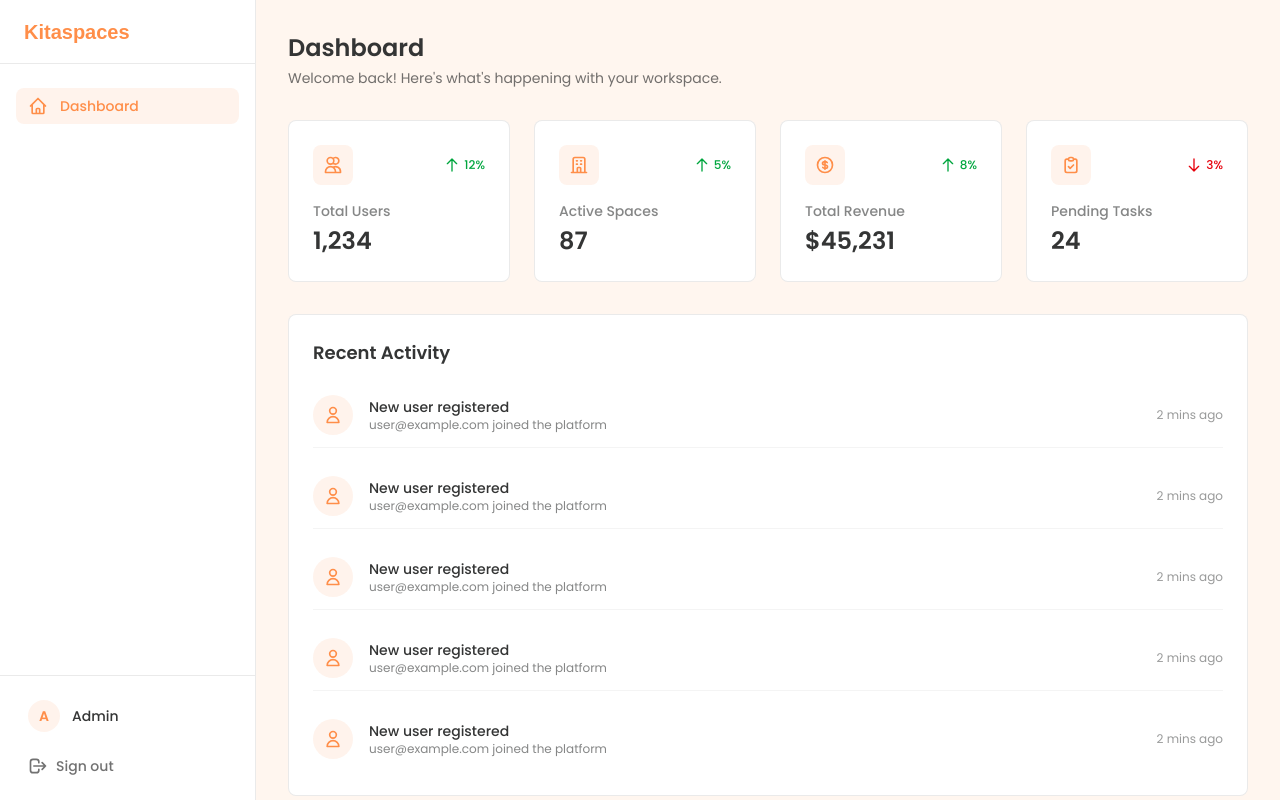
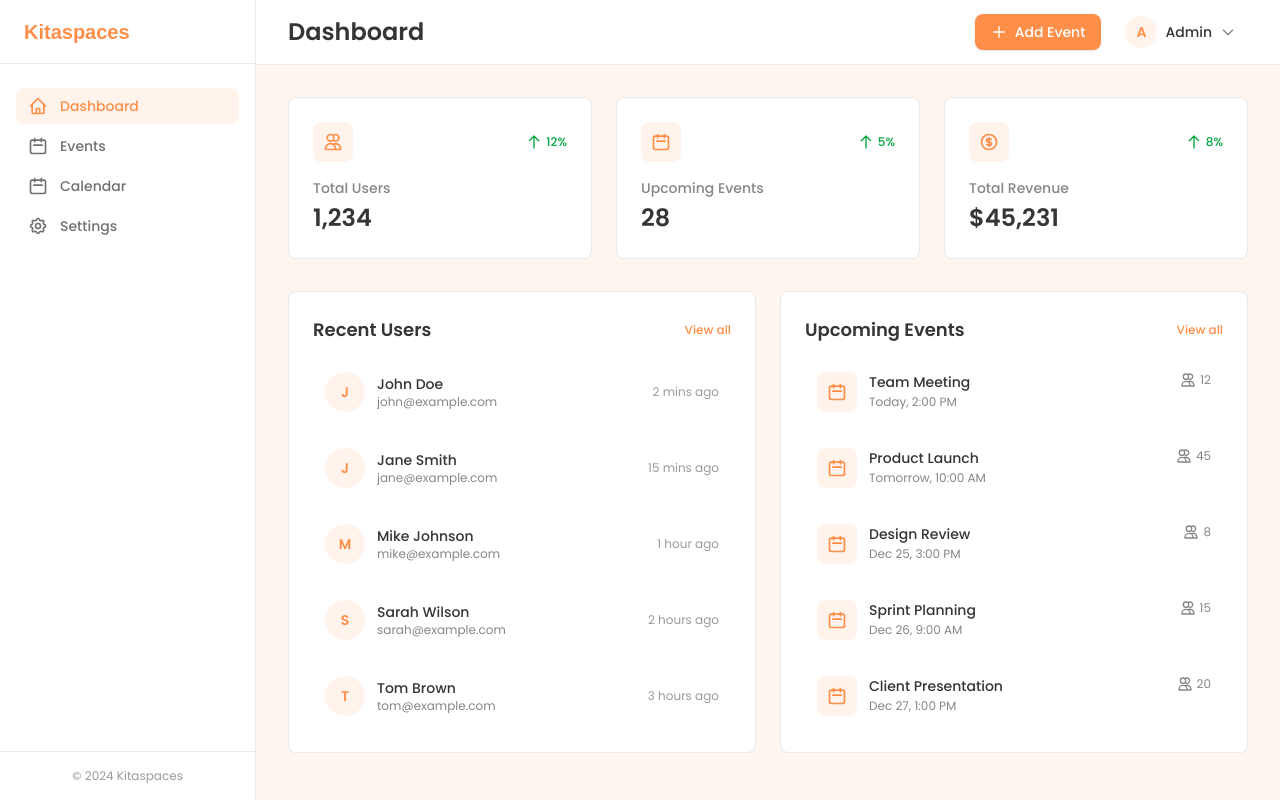
Before and after one commit to brentjude/kitaspaces-app, a Next.js app: page /admin in a window 1280 px wide. Built offline with nearby package versions, Linux system fonts and the light colour scheme; no server answers; a web font is replaced by a local one.

Commit message:
Update admin dashboard

```diff
--- a/src/app/(admin)/admin/page.tsx
+++ b/src/app/(admin)/admin/page.tsx
@@ -1,5 +1,3 @@
-// Purpose: Main admin dashboard page
-// Features: Overview stats, recent activity, quick actions
 import AdminHeader from "@/app/(admin)/components/AdminHeader";
 import AdminStatsCard from "@/app/(admin)/components/AdminStatsCard";
 
@@ -12,7 +10,7 @@ export default function AdminDashboard() {
       />
 
       {/* Stats Grid */}
-      <div className="grid grid-cols-1 md:grid-cols-2 lg:grid-cols-4 gap-6 mb-8">
+      <div className="grid grid-cols-1 md:grid-cols-2 lg:grid-cols-3 gap-6 mb-8">
         <AdminStatsCard
           title="Total Users"
           value="1,234"
@@ -25,12 +23,12 @@ export default function AdminDashboard() {
         />
 
         <AdminStatsCard
-          title="Active Spaces"
-          value="87"
+          title="Upcoming Events"
+          value="28"
           change={{ value: 5, trend: 'up' }}
           icon={
             <svg className="w-5 h-5" fill="none" stroke="currentColor" viewBox="0 0 24 24">
-              <path strokeLinecap="round" strokeLinejoin="round" strokeWidth={2} d="M19 21V5a2 2 0 00-2-2H7a2 2 0 00-2 2v16m14 0h2m-2 0h-5m-9 0H3m2 0h5M9 7h1m-1 4h1m4-4h1m-1 4h1m-5 10v-5a1 1 0 011-1h2a1 1 0 011 1v5m-4 0h4" />
+              <path strokeLinecap="round" strokeLinejoin="round" strokeWidth={2} d="M8 7V3m8 4V3m-9 8h10M5 21h14a2 2 0 002-2V7a2 2 0 00-2-2H5a2 2 0 00-2 2v12a2 2 0 002 2z" />
             </svg>
           }
         />
@@ -45,50 +43,99 @@ export default function AdminDashboard() {
             </svg>
           }
         />
-
-        <AdminStatsCard
-          title="Pending Tasks"
-          value="24"
-          change={{ value: 3, trend: 'down' }}
-          icon={
-            <svg className="w-5 h-5" fill="none" stroke="currentColor" viewBox="0 0 24 24">
-              <path strokeLinecap="round" strokeLinejoin="round" strokeWidth={2} d="M9 5H7a2 2 0 00-2 2v12a2 2 0 002 2h10a2 2 0 002-2V7a2 2 0 00-2-2h-2M9 5a2 2 0 002 2h2a2 2 0 002-2M9 5a2 2 0 012-2h2a2 2 0 012 2m-6 9l2 2 4-4" />
-            </svg>
-          }
-        />
       </div>
 
-      {/* Recent Activity */}
+      {/* Content Grid */}
+      <div className="grid grid-cols-1 lg:grid-cols-2 gap-6">
+        {/* Recent Users */}
         <div className="bg-white rounded-lg border border-foreground/10 p-6">
-        <h2 className="text-lg font-semibold text-foreground mb-4">
-          Recent Activity
+          <div className="flex items-center justify-between mb-4">
+            <h2 className="text-lg font-semibold text-foreground">
+              Recent Users
             </h2>
-        <div className="space-y-4">
-          {[1, 2, 3, 4, 5].map((item) => (
+            <button className="text-xs text-primary hover:text-primary/80 font-medium">
+              View all
+            </button>
+          </div>
+          <div className="space-y-3">
+            {[
+              { name: 'John Doe', email: 'john@example.com', time: '2 mins ago' },
+              { name: 'Jane Smith', email: 'jane@example.com', time: '15 mins ago' },
+              { name: 'Mike Johnson', email: 'mike@example.com', time: '1 hour ago' },
+              { name: 'Sarah Wilson', email: 'sarah@example.com', time: '2 hours ago' },
+              { name: 'Tom Brown', email: 'tom@example.com', time: '3 hours ago' },
+            ].map((user, index) => (
               <div
-              key={item}
-              className="flex items-center gap-4 py-3 border-b border-foreground/5 last:border-0"
+                key={index}
+                className="flex items-center gap-3 p-3 rounded-lg hover:bg-foreground/5 transition-colors"
               >
-              <div className="w-10 h-10 rounded-full bg-primary/10 flex items-center justify-center">
-                <svg className="w-5 h-5 text-primary" fill="none" stroke="currentColor" viewBox="0 0 24 24">
-                  <path strokeLinecap="round" strokeLinejoin="round" strokeWidth={2} d="M16 7a4 4 0 11-8 0 4 4 0 018 0zM12 14a7 7 0 00-7 7h14a7 7 0 00-7-7z" />
-                </svg>
+                <div className="w-10 h-10 rounded-full bg-primary/10 flex items-center justify-center flex-shrink-0">
+                  <span className="text-sm font-semibold text-primary">
+                    {user.name.charAt(0)}
+                  </span>
                 </div>
-              <div className="flex-1">
-                <p className="text-sm font-medium text-foreground">
-                  New user registered
+                <div className="flex-1 min-w-0">
+                  <p className="text-sm font-medium text-foreground truncate">
+                    {user.name}
                   </p>
-                <p className="text-xs text-foreground/60">
-                  user@example.com joined the platform
+                  <p className="text-xs text-foreground/60 truncate">
+                    {user.email}
                   </p>
                 </div>
-              <span className="text-xs text-foreground/50">
-                2 mins ago
+                <span className="text-xs text-foreground/50 flex-shrink-0">
+                  {user.time}
                 </span>
               </div>
             ))}
           </div>
         </div>
+
+        {/* Upcoming Events */}
+        <div className="bg-white rounded-lg border border-foreground/10 p-6">
+          <div className="flex items-center justify-between mb-4">
+            <h2 className="text-lg font-semibold text-foreground">
+              Upcoming Events
+            </h2>
+            <button className="text-xs text-primary hover:text-primary/80 font-medium">
+              View all
+            </button>
+          </div>
+          <div className="space-y-3">
+            {[
+              { title: 'Team Meeting', date: 'Today, 2:00 PM', attendees: 12 },
+              { title: 'Product Launch', date: 'Tomorrow, 10:00 AM', attendees: 45 },
+              { title: 'Design Review', date: 'Dec 25, 3:00 PM', attendees: 8 },
+              { title: 'Sprint Planning', date: 'Dec 26, 9:00 AM', attendees: 15 },
+              { title: 'Client Presentation', date: 'Dec 27, 1:00 PM', attendees: 20 },
+            ].map((event, index) => (
+              <div
+                key={index}
+                className="flex items-start gap-3 p-3 rounded-lg hover:bg-foreground/5 transition-colors"
+              >
+                <div className="w-10 h-10 rounded-lg bg-primary/10 flex items-center justify-center flex-shrink-0">
+                  <svg className="w-5 h-5 text-primary" fill="none" stroke="currentColor" viewBox="0 0 24 24">
+                    <path strokeLinecap="round" strokeLinejoin="round" strokeWidth={2} d="M8 7V3m8 4V3m-9 8h10M5 21h14a2 2 0 002-2V7a2 2 0 00-2-2H5a2 2 0 00-2 2v12a2 2 0 002 2z" />
+                  </svg>
+                </div>
+                <div className="flex-1 min-w-0">
+                  <p className="text-sm font-medium text-foreground">
+                    {event.title}
+                  </p>
+                  <p className="text-xs text-foreground/60 mt-0.5">
+                    {event.date}
+                  </p>
+                </div>
+                <div className="flex items-center gap-1 text-xs text-foreground/60 flex-shrink-0">
+                  <svg className="w-4 h-4" fill="none" stroke="currentColor" viewBox="0 0 24 24">
+                    <path strokeLinecap="round" strokeLinejoin="round" strokeWidth={2} d="M12 4.354a4 4 0 110 5.292M15 21H3v-1a6 6 0 0112 0v1zm0 0h6v-1a6 6 0 00-9-5.197M13 7a4 4 0 11-8 0 4 4 0 018 0z" />
+                  </svg>
+                  {event.attendees}
+                </div>
+              </div>
+            ))}
+          </div>
+        </div>
+      </div>
     </div>
   );
 }
--- a/src/app/(admin)/components/AdminHeader.tsx
+++ b/src/app/(admin)/components/AdminHeader.tsx
@@ -1,31 +1,116 @@
-// Purpose: Reusable header for admin dashboard pages
-// Features: Page title, breadcrumbs, action buttons
 'use client';
+
+import { useState, useRef, useEffect } from 'react';
+import { signOut, useSession } from 'next-auth/react';
+import Link from 'next/link';
 
 interface AdminHeaderProps {
   title: string;
-  description?: string;
-  children?: React.ReactNode;
 }
 
-export default function AdminHeader({ title, description, children }: AdminHeaderProps) {
+export default function AdminHeader({ title }: AdminHeaderProps) {
+  const { data: session } = useSession();
+  const [isDropdownOpen, setIsDropdownOpen] = useState(false);
+  const dropdownRef = useRef<HTMLDivElement>(null);
+
+  useEffect(() => {
+    function handleClickOutside(event: MouseEvent) {
+      if (dropdownRef.current && !dropdownRef.current.contains(event.target as Node)) {
+        setIsDropdownOpen(false);
+      }
+    }
+
+    document.addEventListener('mousedown', handleClickOutside);
+    return () => document.removeEventListener('mousedown', handleClickOutside);
+  }, []);
+
   return (
-    <div className="flex items-center justify-between mb-8">
-      <div>
-        <h1 className="text-2xl font-semibold text-foreground font-sans">
+    <div className="bg-white border-b border-foreground/10 px-8 py-2 mb-8 -mx-8 -mt-8">
+      <div className="flex items-center justify-between">
+        {/* Title */}
+        <h1 className="text-2xl font-semibold text-foreground">
           {title}
         </h1>
-        {description && (
-          <p className="text-sm text-foreground/70 mt-1">
-            {description}
-          </p>
-        )}
+
+        {/* Actions */}
+        <div className="flex items-center gap-3">
+          {/* Add Event Button */}
+          <Link
+            href="/admin/events/create"
+            className="flex items-center gap-2 px-4 py-2 bg-button text-white rounded-lg text-sm font-medium hover:opacity-90 transition-all shadow-sm"
+          >
+            <svg className="w-4 h-4" fill="none" stroke="currentColor" viewBox="0 0 24 24">
+              <path strokeLinecap="round" strokeLinejoin="round" strokeWidth={2} d="M12 4v16m8-8H4" />
+            </svg>
+            Add Event
+          </Link>
+
+          {/* User Dropdown */}
+          <div className="relative" ref={dropdownRef}>
+            <button
+              onClick={() => setIsDropdownOpen(!isDropdownOpen)}
+              className="flex items-center gap-2 px-3 py-2 rounded-lg hover:bg-foreground/5 transition-colors"
+            >
+              <div className="w-8 h-8 rounded-full bg-primary/10 flex items-center justify-center">
+                <span className="text-sm font-semibold text-primary">
+                  {session?.user?.name?.charAt(0) || 'A'}
+                </span>
+              </div>
+              <span className="text-sm font-medium text-foreground hidden sm:block">
+                {session?.user?.name || 'Admin'}
+              </span>
+              <svg
+                className={`w-4 h-4 text-foreground/60 transition-transform ${
+                  isDropdownOpen ? 'rotate-180' : ''
+                }`}
+                fill="none"
+                stroke="currentColor"
+                viewBox="0 0 24 24"
+              >
+                <path strokeLinecap="round" strokeLinejoin="round" strokeWidth={2} d="M19 9l-7 7-7-7" />
+              </svg>
+            </button>
+
+            {/* Dropdown Menu */}
+            {isDropdownOpen && (
+              <div className="absolute right-0 mt-2 w-56 bg-white rounded-lg shadow-lg border border-foreground/10 py-1 z-50">
+                {/* User Info */}
+                <div className="px-4 py-3 border-b border-foreground/10">
+                  <p className="text-sm font-medium text-foreground">
+                    {session?.user?.name || 'Admin'}
+                  </p>
+                  <p className="text-xs text-foreground/60 truncate">
+                    {session?.user?.email}
+                  </p>
+                </div>
+
+                {/* Menu Items */}
+                <Link
+                  href="/admin/settings"
+                  className="flex items-center gap-3 px-4 py-2 text-sm text-foreground/70 hover:bg-foreground/5 transition-colors"
+                  onClick={() => setIsDropdownOpen(false)}
+                >
+                  <svg className="w-4 h-4" fill="none" stroke="currentColor" viewBox="0 0 24 24">
+                    <path strokeLinecap="round" strokeLinejoin="round" strokeWidth={2} d="M10.325 4.317c.426-1.756 2.924-1.756 3.35 0a1.724 1.724 0 002.573 1.066c1.543-.94 3.31.826 2.37 2.37a1.724 1.724 0 001.065 2.572c1.756.426 1.756 2.924 0 3.35a1.724 1.724 0 00-1.066 2.573c.94 1.543-.826 3.31-2.37 2.37a1.724 1.724 0 00-2.572 1.065c-.426 1.756-2.924 1.756-3.35 0a1.724 1.724 0 00-2.573-1.066c-1.543.94-3.31-.826-2.37-2.37a1.724 1.724 0 00-1.065-2.572c-1.756-.426-1.756-2.924 0-3.35a1.724 1.724 0 001.066-2.573c-.94-1.543.826-3.31 2.37-2.37.996.608 2.296.07 2.572-1.065z" />
+                    <path strokeLinecap="round" strokeLinejoin="round" strokeWidth={2} d="M15 12a3 3 0 11-6 0 3 3 0 016 0z" />
+                  </svg>
+                  Settings
+                </Link>
+
+                <button
+                  onClick={() => signOut({ callbackUrl: '/auth/signin' })}
+                  className="w-full flex items-center gap-3 px-4 py-2 text-sm text-red-600 hover:bg-red-50 transition-colors"
+                >
+                  <svg className="w-4 h-4" fill="none" stroke="currentColor" viewBox="0 0 24 24">
+                    <path strokeLinecap="round" strokeLinejoin="round" strokeWidth={2} d="M17 16l4-4m0 0l-4-4m4 4H7m6 4v1a3 3 0 01-3 3H6a3 3 0 01-3-3V7a3 3 0 013-3h4a3 3 0 013 3v1" />
+                  </svg>
+                  Sign out
+                </button>
+              </div>
+            )}
+          </div>
+        </div>
       </div>
-      {children && (
-        <div className="flex items-center gap-3">
-          {children}
-        </div>
-      )}
     </div>
   );
 }
--- a/src/app/(admin)/components/AdminSidebar.tsx
+++ b/src/app/(admin)/components/AdminSidebar.tsx
@@ -1,14 +1,10 @@
-// Purpose: Reusable sidebar navigation for admin dashboard
-// Features: Navigation links, active state, user profile display
 'use client';
 
-import { signOut, useSession } from 'next-auth/react';
 import { usePathname } from 'next/navigation';
 import Link from 'next/link';
 
 export default function AdminSidebar() {
   const pathname = usePathname();
-  const { data: session } = useSession();
 
   const navigation = [
     {
@@ -20,16 +16,45 @@ export default function AdminSidebar() {
         </svg>
       ),
     },
-    // Add more navigation items here as needed
+    {
+      name: 'Events',
+      href: '/admin/events',
+      icon: (
+        <svg className="w-5 h-5" fill="none" stroke="currentColor" viewBox="0 0 24 24">
+          <path strokeLinecap="round" strokeLinejoin="round" strokeWidth={2} d="M8 7V3m8 4V3m-9 8h10M5 21h14a2 2 0 002-2V7a2 2 0 00-2-2H5a2 2 0 00-2 2v12a2 2 0 002 2z" />
+        </svg>
+      ),
+    },
+    {
+      name: 'Calendar',
+      href: '/admin/calendar',
+      icon: (
+        <svg className="w-5 h-5" fill="none" stroke="currentColor" viewBox="0 0 24 24">
+          <path strokeLinecap="round" strokeLinejoin="round" strokeWidth={2} d="M8 7V3m8 4V3m-9 8h10M5 21h14a2 2 0 002-2V7a2 2 0 00-2-2H5a2 2 0 00-2 2v12a2 2 0 002 2z" />
+        </svg>
+      ),
+    },
+    {
+      name: 'Settings',
+      href: '/admin/settings',
+      icon: (
+        <svg className="w-5 h-5" fill="none" stroke="currentColor" viewBox="0 0 24 24">
+          <path strokeLinecap="round" strokeLinejoin="round" strokeWidth={2} d="M10.325 4.317c.426-1.756 2.924-1.756 3.35 0a1.724 1.724 0 002.573 1.066c1.543-.94 3.31.826 2.37 2.37a1.724 1.724 0 001.065 2.572c1.756.426 1.756 2.924 0 3.35a1.724 1.724 0 00-1.066 2.573c.94 1.543-.826 3.31-2.37 2.37a1.724 1.724 0 00-2.572 1.065c-.426 1.756-2.924 1.756-3.35 0a1.724 1.724 0 00-2.573-1.066c-1.543.94-3.31-.826-2.37-2.37a1.724 1.724 0 00-1.065-2.572c-1.756-.426-1.756-2.924 0-3.35a1.724 1.724 0 001.066-2.573c-.94-1.543.826-3.31 2.37-2.37.996.608 2.296.07 2.572-1.065z" />
+          <path strokeLinecap="round" strokeLinejoin="round" strokeWidth={2} d="M15 12a3 3 0 11-6 0 3 3 0 016 0z" />
+        </svg>
+      ),
+    },
   ];
 
   return (
     <div className="flex flex-col h-screen w-64 bg-white border-r border-foreground/10">
       {/* Logo */}
       <div className="flex items-center h-16 px-6 border-b border-foreground/10">
-        <h1 className="text-xl font-semibold font-display text-primary">
+        <Link href="/admin" className="flex items-center gap-2">
+          <h1 className="text-xl font-semibold font-display text-primary">
           Kitaspaces
         </h1>
+        </Link>
       </div>
 
       {/* Navigation */}
@@ -53,32 +78,11 @@ export default function AdminSidebar() {
         })}
       </nav>
 
-      {/* User Profile & Logout */}
+      {/* Footer */}
       <div className="p-4 border-t border-foreground/10">
-        <div className="flex items-center gap-3 px-3 py-2 mb-2">
-          <div className="w-8 h-8 rounded-full bg-primary/10 flex items-center justify-center">
-            <span className="text-sm font-semibold text-primary">
-              {session?.user?.name?.charAt(0) || 'A'}
-            </span>
-          </div>
-          <div className="flex-1 min-w-0">
-            <p className="text-sm font-medium text-foreground truncate">
-              {session?.user?.name || 'Admin'}
-            </p>
-            <p className="text-xs text-foreground/60 truncate">
-              {session?.user?.email}
-            </p>
-          </div>
+        <div className="text-xs text-foreground/50 text-center">
+          © 2024 Kitaspaces
         </div>
-        <button
-          onClick={() => signOut({ callbackUrl: '/auth/signin' })}
-          className="w-full flex items-center gap-2 px-3 py-2 text-sm font-medium text-foreground/70 hover:bg-foreground/5 hover:text-foreground rounded-lg transition-colors"
-        >
-          <svg className="w-5 h-5" fill="none" stroke="currentColor" viewBox="0 0 24 24">
-            <path strokeLinecap="round" strokeLinejoin="round" strokeWidth={2} d="M17 16l4-4m0 0l-4-4m4 4H7m6 4v1a3 3 0 01-3 3H6a3 3 0 01-3-3V7a3 3 0 013-3h4a3 3 0 013 3v1" />
-          </svg>
-          Sign out
-        </button>
       </div>
     </div>
   );
```
Lines whose indentation alone changed are shown as unchanged.
